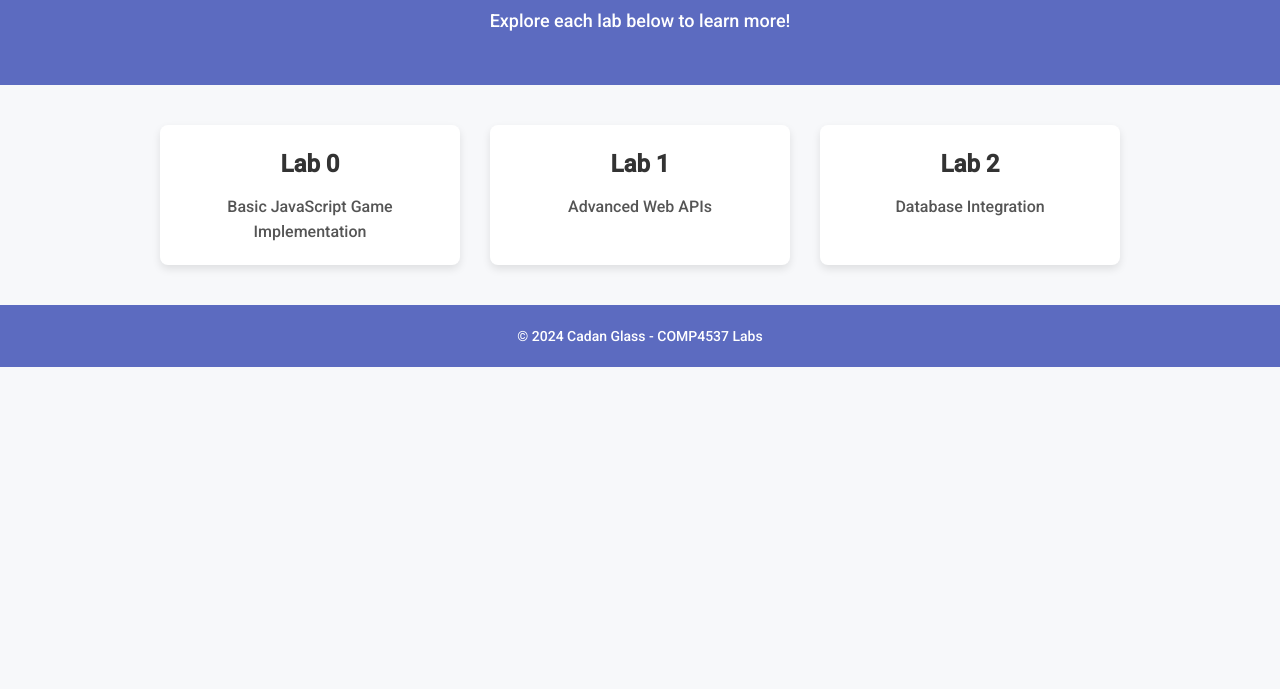
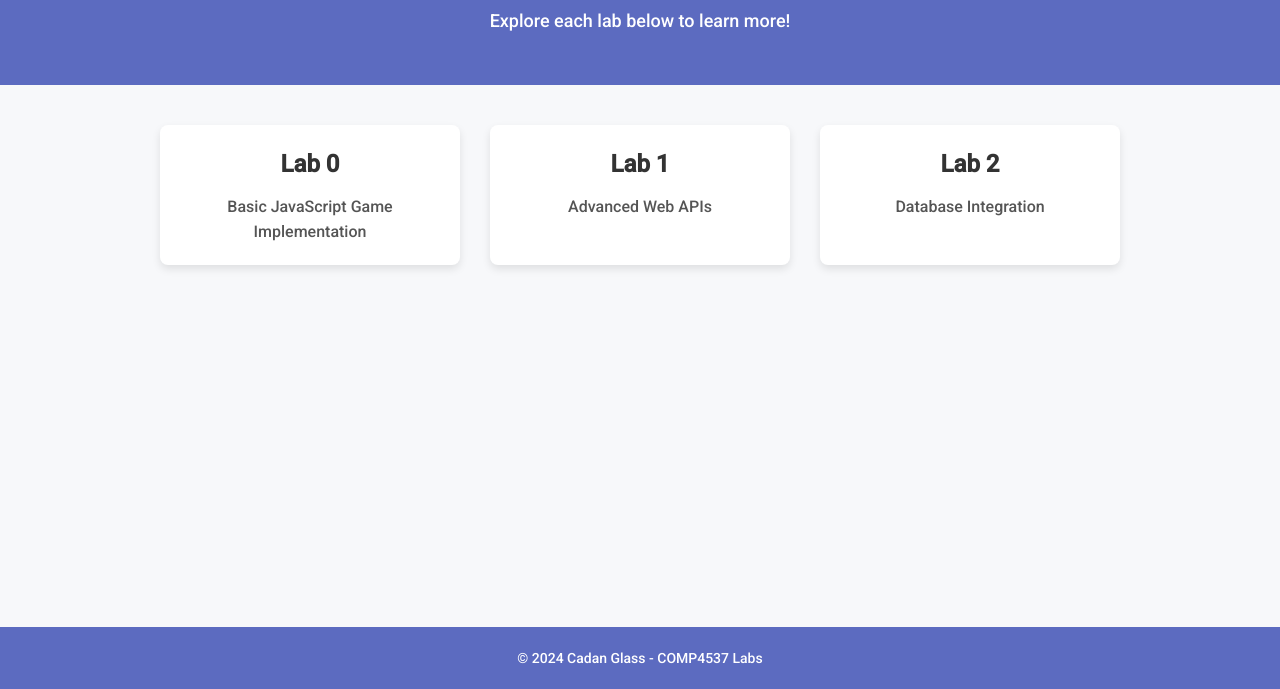
Before and after one commit to CadanGlass/COMP4537, a plain HTML site: page index.html in a window 1280 px wide. Shown: the part 111-800 px from the top of the page. Drawn offline with Linux system fonts and the light colour scheme.

Commit message:
Make footer sticky

```diff
--- a/styles.css
+++ b/styles.css
@@ -5,11 +5,22 @@
     box-sizing: border-box;
 }
 
+html, body {
+    height: 100%; /* Ensure the body takes the full height of the viewport */
+}
+
 body {
+    display: flex;
+    flex-direction: column;
     font-family: 'Roboto', sans-serif;
     background-color: #f7f8fa;
     color: #333;
     line-height: 1.6;
+}
+
+/* Main content area should expand to fill the space between the header and footer */
+.container {
+    flex: 1; /* This allows the container to grow and take the available space */
 }
 
 /* Header section */
@@ -76,7 +87,7 @@ body {
     color: white;
     text-align: center;
     padding: 20px 0;
-    margin-top: 40px;
+    margin-top: auto; /* This pushes the footer to the bottom */
 }
 
 .footer p {
```
